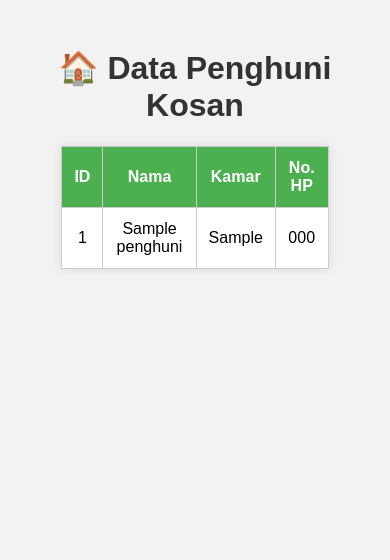
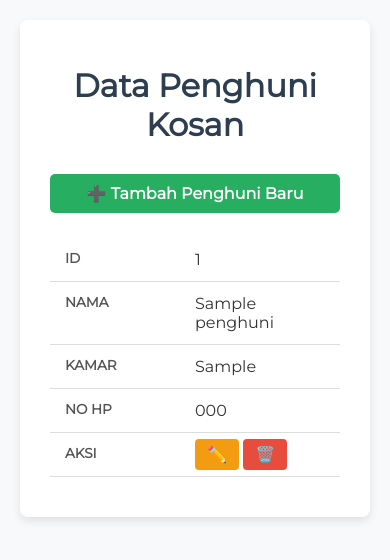
Before and after one commit to evyugantara/Task-Eight, a PHP site: page / in a window 390 px wide. Shown: the top 560 px of the page. Run offline with PHP 8.4, Linux system fonts and the light colour scheme; tables that the repository leaves empty or names only in its code hold one stand-in row (values such as "Sample post").

Commit message:
Update Menjadi Tugas 9

```diff
--- a/classes/penghuni.php
+++ b/classes/penghuni.php
@@ -1,17 +1,37 @@
- <?php
+<?php
 class Penghuni {
     private $conn;
-    private $table_name = "penghuni";
+    private $table = "penghuni";
 
     public function __construct($db) {
         $this->conn = $db;
     }
 
     public function getAll() {
-        $query = "SELECT * FROM " . $this->table_name;
-        $stmt = $this->conn->prepare($query);
+        $stmt = $this->conn->prepare("SELECT * FROM $this->table");
         $stmt->execute();
         return $stmt;
     }
+
+    public function getById($id) {
+        $stmt = $this->conn->prepare("SELECT * FROM $this->table WHERE id = ?");
+        $stmt->execute([$id]);
+        return $stmt->fetch(PDO::FETCH_ASSOC);
+    }
+
+    public function tambah($nama, $kamar, $no_hp) {
+        $stmt = $this->conn->prepare("INSERT INTO $this->table (nama, kamar, no_hp) VALUES (?, ?, ?)");
+        return $stmt->execute([$nama, $kamar, $no_hp]);
+    }
+
+    public function ubah($id, $nama, $kamar, $no_hp) {
+        $stmt = $this->conn->prepare("UPDATE $this->table SET nama = ?, kamar = ?, no_hp = ? WHERE id = ?");
+        return $stmt->execute([$nama, $kamar, $no_hp, $id]);
+    }
+
+    public function hapus($id) {
+        $stmt = $this->conn->prepare("DELETE FROM $this->table WHERE id = ?");
+        return $stmt->execute([$id]);
+    }
 }
 ?>
--- a/config/database.php
+++ b/config/database.php
@@ -1,23 +1,23 @@
 <?php
 class Database {
     private $host = "localhost";
-    private $port = "3307"; // disesuaikan
-    private $db_name = "kosan";
-    private $username = "root";
-    private $password = "";
-    public $conn;
+    private $db_name = "kosan";  // ganti dengan nama database kamu
+    private $username = "root";  // sesuaikan dengan username MySQL kamu
+    private $password = "";      // sesuaikan dengan password MySQL kamu
+    private $port = 3307;        // sesuaikan port mysql-mu
 
     public function getConnection() {
-        $this->conn = null;
+        $conn = null;
         try {
-            $dsn = "mysql:host={$this->host};port={$this->port};dbname={$this->db_name}";
-            $this->conn = new PDO($dsn, $this->username, $this->password);
-            $this->conn->setAttribute(PDO::ATTR_ERRMODE, PDO::ERRMODE_EXCEPTION);
+            $conn = new PDO("mysql:host={$this->host};port={$this->port};dbname={$this->db_name}",
+                            $this->username,
+                            $this->password);
+            // set error mode ke exception supaya error terlihat jelas
+            $conn->setAttribute(PDO::ATTR_ERRMODE, PDO::ERRMODE_EXCEPTION);
         } catch(PDOException $exception) {
             echo "Koneksi gagal: " . $exception->getMessage();
         }
-
-        return $this->conn;
+        return $conn;
     }
 }
 ?>
--- a/index.php
+++ b/index.php
@@ -2,36 +2,174 @@
 include_once "config/database.php";
 include_once "classes/Penghuni.php";
 
-$database = new Database();
-$db = $database->getConnection();
-
+$db = (new Database())->getConnection();
 $penghuni = new Penghuni($db);
-$stmt = $penghuni->getAll();
+$data = $penghuni->getAll();
 ?>
 
 <!DOCTYPE html>
-<html>
+<html lang="id">
 <head>
+    <meta charset="UTF-8" />
+    <meta name="viewport" content="width=device-width, initial-scale=1" />
     <title>Data Penghuni Kosan</title>
-    <link rel="stylesheet" href="style.css">
+    <link href="https://fonts.googleapis.com/css2?family=Montserrat&display=swap" rel="stylesheet">
+    <style>
+        /* Reset & Font */
+        * {
+            box-sizing: border-box;
+        }
+        body {
+            font-family: 'Montserrat', sans-serif;
+            background-color: #f8f9fa;
+            margin: 0; padding: 20px;
+            color: #333;
+        }
+        h1 {
+            text-align: center;
+            color: #2c3e50;
+            margin-bottom: 30px;
+        }
+
+        /* Container */
+        .container {
+            max-width: 900px;
+            margin: 0 auto;
+            background: white;
+            padding: 25px 30px;
+            border-radius: 8px;
+            box-shadow: 0 4px 10px rgb(0 0 0 / 0.1);
+        }
+
+        /* Button */
+        .btn {
+            display: inline-block;
+            background-color: #27ae60;
+            color: white;
+            padding: 10px 18px;
+            border-radius: 5px;
+            text-decoration: none;
+            font-weight: 600;
+            transition: background-color 0.3s ease;
+            margin-bottom: 20px;
+        }
+        .btn:hover {
+            background-color: #219150;
+        }
+
+        /* Table */
+        table {
+            width: 100%;
+            border-collapse: collapse;
+            margin-bottom: 10px;
+        }
+        th, td {
+            padding: 12px 15px;
+            border-bottom: 1px solid #ddd;
+            text-align: center;
+        }
+        th {
+            background-color: #2980b9;
+            color: white;
+            font-weight: 700;
+            letter-spacing: 0.05em;
+        }
+        tr:hover {
+            background-color: #f1f8ff;
+        }
+
+        /* Action Buttons */
+        .btn-edit, .btn-delete {
+            padding: 6px 12px;
+            border-radius: 4px;
+            text-decoration: none;
+            color: white;
+            font-weight: 600;
+            transition: background-color 0.3s ease;
+        }
+        .btn-edit {
+            background-color: #f39c12;
+        }
+        .btn-edit:hover {
+            background-color: #d48806;
+        }
+        .btn-delete {
+            background-color: #e74c3c;
+        }
+        .btn-delete:hover {
+            background-color: #c0392b;
+        }
+
+        /* Responsive */
+        @media screen and (max-width: 600px) {
+            table, thead, tbody, th, td, tr {
+                display: block;
+            }
+            tr {
+                margin-bottom: 15px;
+            }
+            th {
+                display: none;
+            }
+            td {
+                padding-left: 50%;
+                text-align: left;
+                position: relative;
+            }
+            td::before {
+                content: attr(data-label);
+                position: absolute;
+                left: 15px;
+                font-weight: 700;
+                text-transform: uppercase;
+                font-size: 0.85em;
+                color: #555;
+            }
+            .btn {
+                width: 100%;
+                text-align: center;
+                margin-bottom: 10px;
+            }
+        }
+    </style>
+    <script>
+        function confirmDelete(id) {
+            if (confirm("Yakin ingin menghapus data ini?")) {
+                window.location.href = 'proses/hapus_penghuni.php?id=' + id;
+            }
+        }
+    </script>
 </head>
+
 <body>
-    <h1>🏠 Data Penghuni Kosan</h1>
+    <div class="container">
+        <h1>Data Penghuni Kosan</h1>
+        <a href="tambah.php" class="btn">➕ Tambah Penghuni Baru</a>
         <table>
+            <thead>
                 <tr>
                     <th>ID</th>
                     <th>Nama</th>
                     <th>Kamar</th>
-            <th>No. HP</th>
+                    <th>No HP</th>
+                    <th>Aksi</th>
                 </tr>
-        <?php while ($row = $stmt->fetch(PDO::FETCH_ASSOC)): ?>
+            </thead>
+            <tbody>
+                <?php while ($row = $data->fetch(PDO::FETCH_ASSOC)): ?>
                 <tr>
-            <td><?= $row['id'] ?></td>
-            <td><?= $row['nama'] ?></td>
-            <td><?= $row['kamar'] ?></td>
-            <td><?= $row['no_hp'] ?></td>
+                    <td data-label="ID"><?= htmlspecialchars($row['id']) ?></td>
+                    <td data-label="Nama"><?= htmlspecialchars($row['nama']) ?></td>
+                    <td data-label="Kamar"><?= htmlspecialchars($row['kamar']) ?></td>
+                    <td data-label="No HP"><?= htmlspecialchars($row['no_hp']) ?></td>
+                    <td data-label="Aksi">
+                        <a href="ubah.php?id=<?= $row['id'] ?>" class="btn-edit" title="Ubah">✏️</a>
+                        <a href="#" onclick="confirmDelete(<?= $row['id'] ?>)" class="btn-delete" title="Hapus">🗑️</a>
+                    </td>
                 </tr>
                 <?php endwhile; ?>
+            </tbody>
         </table>
+    </div>
 </body>
 </html>
--- a/style.css
+++ b/style.css
@@ -1,29 +1,24 @@
-body {
-    font-family: Arial, sans-serif;
-    background-color: #f2f2f2;
-    padding: 20px;
+.btn, .btn-edit, .btn-delete {
+    text-decoration: none;
+    padding: 8px 12px;
+    margin: 5px;
+    display: inline-block;
+    color: white;
+    border-radius: 5px;
 }
 
-h1 {
-    text-align: center;
-    color: #333;
+.btn { background-color: green; }
+.btn-edit { background-color: orange; }
+.btn-delete { background-color: red; }
+
+form {
+    width: 300px;
+    margin: auto;
+    display: flex;
+    flex-direction: column;
 }
 
-table {
-    width: 80%;
-    margin: 0 auto;
-    border-collapse: collapse;
-    background: #fff;
-    box-shadow: 0 0 10px rgba(0,0,0,0.1);
+form input, form button {
+    padding: 10px;
+    margin: 8px 0;
 }
-
-th, td {
-    border: 1px solid #ccc;
-    padding: 12px;
-    text-align: center;
-}
-
-th {
-    background-color: #4CAF50;
-    color: white;
-}
```
Also changed, not shown: proses/hapus_penghuni.php (added, +9 -0 lines), proses/tambah_penghuni.php (added, +9 -0 lines), proses/ubah_penghuni.php (added, +9 -0 lines), tambah.php (added, +17 -0 lines), ubah.php (added, +27 -0 lines). Lines whose indentation alone changed are shown as unchanged.
